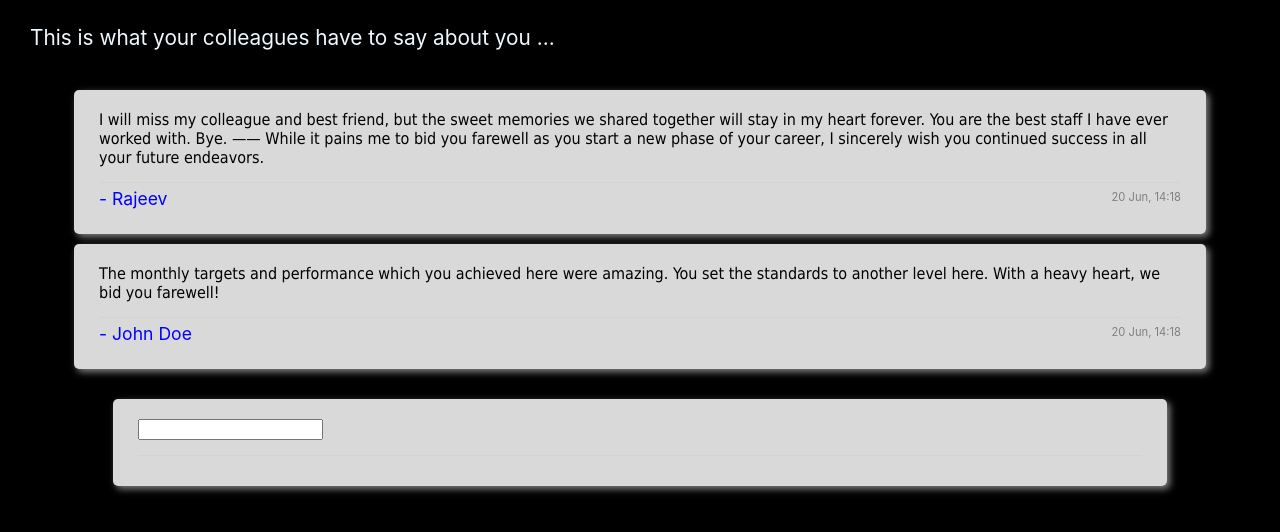
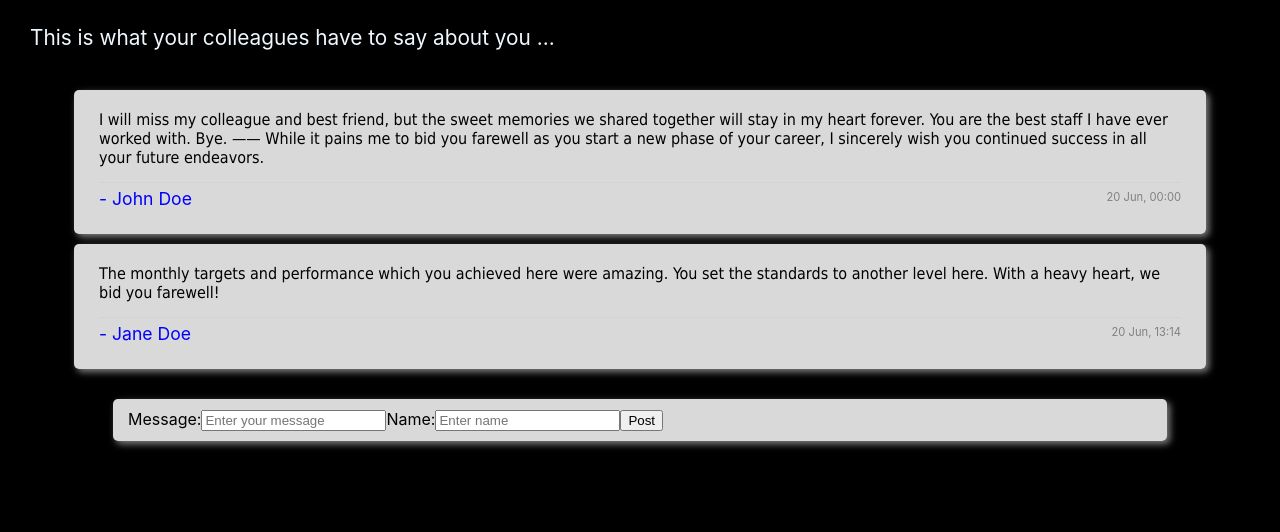
Before and after one commit to rajeev14ranjan/farewell, a React (Create React App) app: page / in a window 1280 px wide. Shown: the top 532 px of the page. Built offline with nearby package versions, Linux system fonts and the light colour scheme; no server answers.

Commit message:
Connecting API

```diff
--- a/package.json
+++ b/package.json
@@ -14,6 +14,7 @@
   "scripts": {
     "start": "react-scripts start",
     "build": "react-scripts build",
+    "prod": "GENERATE_SOURCEMAP=false react-scripts build",
     "test": "react-scripts test",
     "eject": "react-scripts eject"
   },
--- a/src/App.js
+++ b/src/App.js
@@ -1,24 +1,21 @@
-import './App.css';
+import React, { useState, useEffect } from 'react';
 import Post from './Posts/Posts';
 import Form from './Form/Form';
+import './App.css';
 
 function App() {
-  let dummy = [
-    {
-      id: 1,
-      sender: "Rajeev",
-      date: new Date(),
-      message: "I will miss my colleague and best friend, but the sweet memories we shared together will stay in my heart forever. You are the best staff I have ever worked with. Bye. —— While it pains me to bid you farewell as you start a new phase of your career, I sincerely wish you continued success in all your future endeavors.",
-      likes: 6
-    },
-    {
-      id: 2,
-      sender: "John Doe",
-      date: new Date(),
-      message: "The monthly targets and performance which you achieved here were amazing. You set the standards to another level here. With a heavy heart, we bid you farewell!",
-      likes: 10
-    },
-  ]
+  let dummy = [{ "id": "1", "date": "2021-05-20 00:00:00", "message": "I will miss my colleague and best friend, but the sweet memories we shared together will stay in my heart forever. You are the best staff I have ever worked with. Bye. \u2014\u2014 While it pains me to bid you farewell as you start a new phase of your career, I sincerely wish you continued success in all your future endeavors.", "sender": "John Doe" }, { "id": "2", "date": "2021-05-20 13:14:08", "message": "The monthly targets and performance which you achieved here were amazing. You set the standards to another level here. With a heavy heart, we bid you farewell!", "sender": "Jane Doe" }];
+
+  const [data, setData] = useState(dummy);
+
+  useEffect(async () => {
+    const response = await fetch('./api/post.php', {
+      method: 'post',
+      body: JSON.stringify({ action: 'getposts' })
+    });
+    let data = await response.json()
+    setData(data);
+  }, []);
 
 
   return (
@@ -29,7 +26,7 @@ function App() {
         </p>
       </header>
       <div className="farewell-posts">
-        {dummy.map(d => <Post key={d.id} {...d} />)}
+        {data.map(d => <Post key={d.id} {...d} />)}
       </div>
       <Form></Form>
     </div>
--- a/src/Form/Form.css
+++ b/src/Form/Form.css
@@ -8,27 +8,3 @@
   width: 80%;
   margin: 10px auto;
 }
-
-.form-footer {
-  border-top: 1px solid lightgray;
-  margin: 15px 10px;
-  padding: 5px 0 0;
-}
-
-.form-sender {
-  color: blue;
-  font-size: 1.1em;
-}
-
-.form-date {
-  float: right;
-  color: gray;
-  font-size: 0.7em;
-  padding-top: 2px;
-}
-
-.form-message {
-  margin: 10px;
-  font-family: Tahoma, Geneva, Verdana, sans-serif;
-  font-size: 1em;
-}
--- a/src/Form/Form.js
+++ b/src/Form/Form.js
@@ -2,17 +2,27 @@ import './Form.css';
 
 
 function Form({ }) {
+    //TODO: Connect to API
+    /*      const postData = {
+                action: 'savepost',
+                message: 'Hi, This is my farewell message...',
+                sender: 'Dummy sender',
+            }
+            const response = await fetch('./api/greet.php', {
+                        method: 'post',
+                        body: JSON.stringify(postData)
+        });
+    */
+
     return (
         <div className="form">
-            <div className="form-message">
-                <input type="text"></input>
-            </div>
-            <footer className="form-footer">
-                <span className="form-like">
-                    <span className="form-name"> </span>
-                    <sapn className="form-action"></sapn>
-                </span>
-            </footer>
+            <form class="form-inline">
+                <label for="text">Message:</label>
+                <input type="text" maxLength="5000" placeholder="Enter your message" />
+                <label for="pwd">Name:</label>
+                <input type="text" placeholder="Enter name" />
+                <button type="submit">Post</button>
+            </form>
         </div>
     );
 }
--- a/src/Posts/Posts.js
+++ b/src/Posts/Posts.js
@@ -1,10 +1,10 @@
 import './Post.css';
 
 
-function Post({ sender, date, message, likes }) {
-    let getStr = (d) => {
+function Post({ sender, date, message }) {
+    let getStr = (date) => {
+        let d = new Date(`${date} GMT+0`);
         let month = ["Jan", "Feb", "Mar", "Apr", "May", "Jun", "Jul", "Aug", "Sep", "Oct", "Nov", "Dec"];
-        let hours = d.getHours();
         return `${d.getDate()} ${month[d.getMonth() + 1]}, ${pad(d.getHours())}:${pad(d.getMinutes())}`;
     }
 
```
Also changed, not shown: 2 other files (tests, documents, lock files or other folders).
